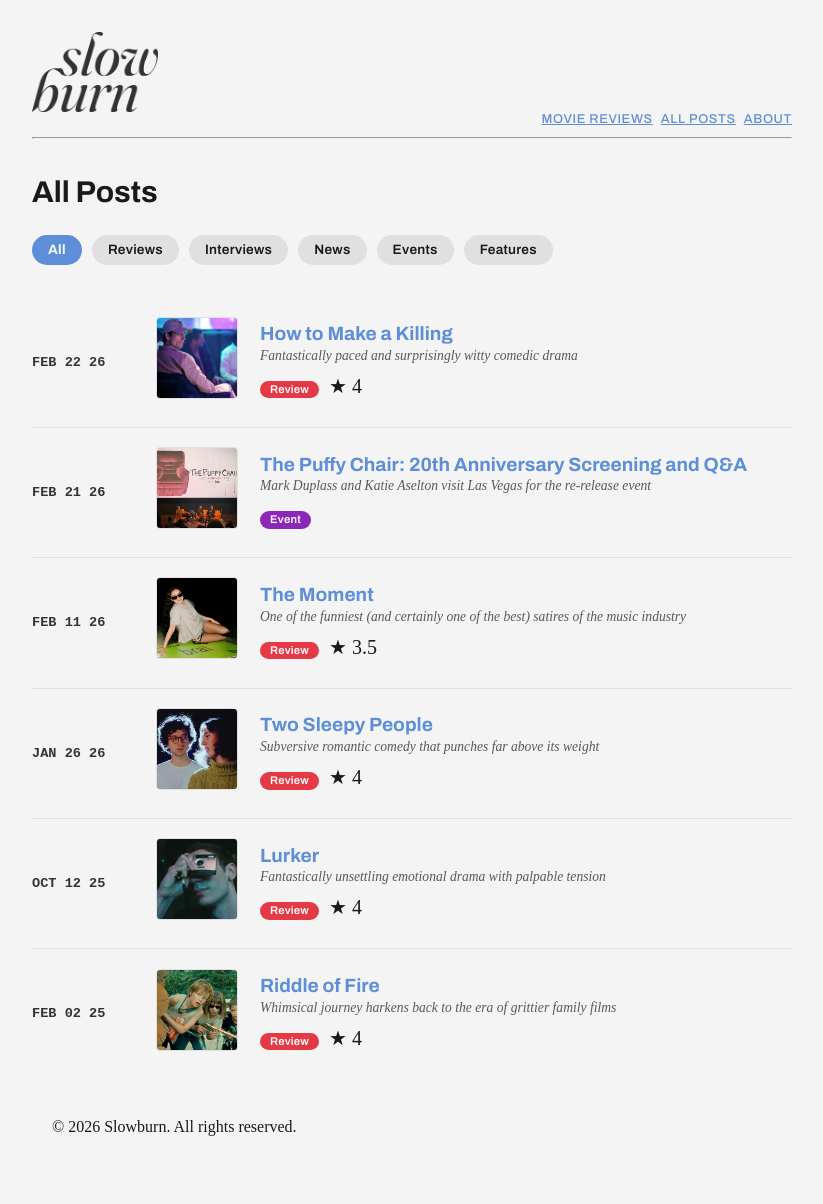
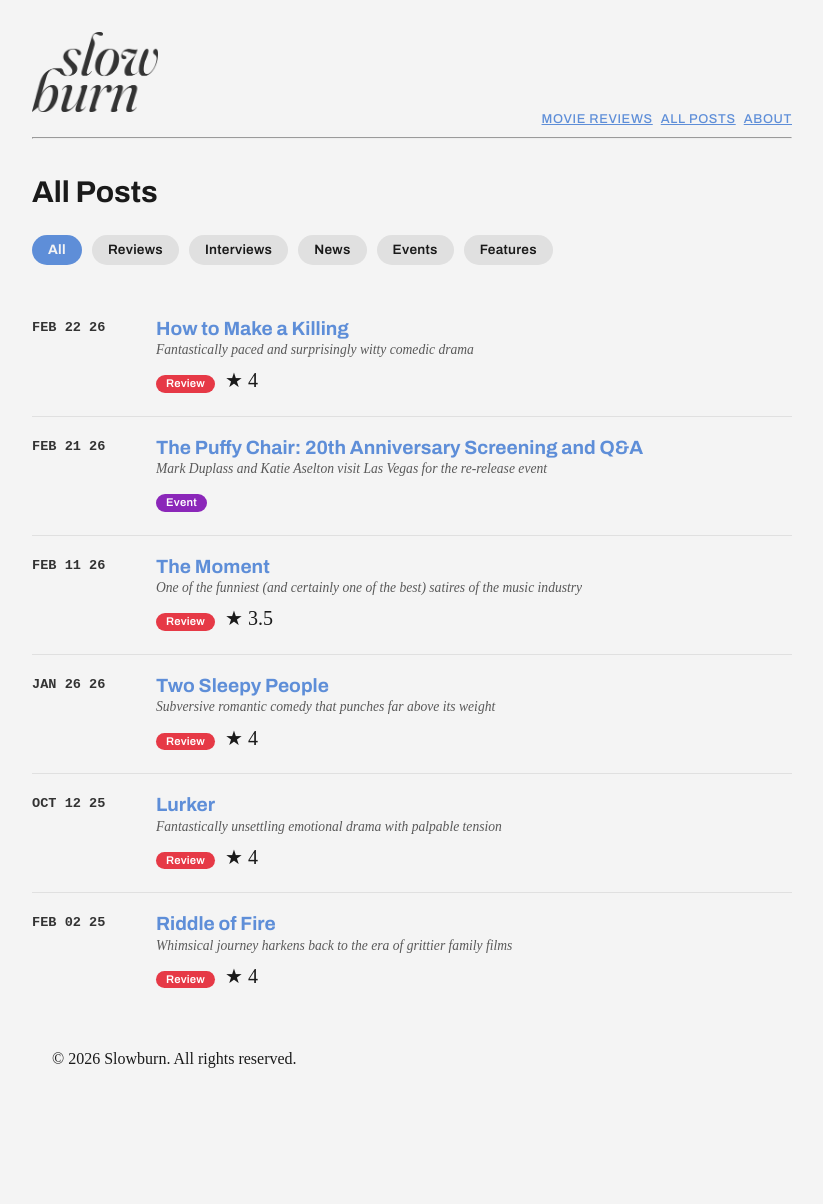
Before and after one commit to Slowburn-Movies/slowburn-movies.github.io, a Jekyll site: the page built from posts.md, in a window 1280 px wide. Shown: the whole page, without its empty margins (228-1051 px from the left). Built offline with Jekyll 4.4.1, drawn with Linux system fonts in a browser that asks for light colours; some web fonts are replaced; after the commit the page ends 1136 px from its top, so only the background shows below that.

Commit message:
fix archive page

```diff
--- a/assets/css/main.css
+++ b/assets/css/main.css
@@ -287,11 +287,11 @@ a {
 
 .archive-item {
   display: grid;
-  grid-template-columns: 100px 80px 1fr;
+  grid-template-columns: 100px 1fr; /* Two columns: Date and Content */
   gap: 1.5rem;
   padding: 1.2rem 0;
   border-bottom: 1px solid var(--badge-bg);
-  align-items: center;
+  align-items: start;
 }
 
 .archive-item:last-child { border-bottom: none; }
@@ -357,12 +357,13 @@ blockquote {
 
   /* Your Original Layout Fixes */
   .archive-item {
-    grid-template-columns: 80px 1fr;
+    grid-template-columns: 75px 1fr;
     gap: 1rem;
+    align-items: start;
   }
 
   .archive-date {
-    display: none;
+    font-size: 0.75rem;
   }
 
   .featured-grid {
--- a/posts.md
+++ b/posts.md
@@ -20,13 +20,13 @@ permalink: /posts/
     {% unless post.hidden %}
       <li class="archive-item" data-type="{{ post.type | downcase }}">
         <div class="archive-date">{{ post.date | date: "%b %d %y" }}</div>
-        <div class="archive-image">
+        <!-- <div class="archive-image">
           <a href="{{ post.url | relative_url }}">
             {% if post.image %}<img src="{{ post.image | relative_url }}" class="archive-thumb" alt="{{ post.image_alt }}">
             {% elsif post.youtube_id %}<img src="https://img.youtube.com/vi/{{ post.youtube_id }}/hqdefault.jpg" class="archive-thumb" alt="{{ post.title }} video">
             {% else %}<div class="archive-thumb" style="background: var(--badge-bg);"></div>{% endif %}
           </a>
-        </div>
+        </div> -->
         <div class="archive-content">
           <h3 class="archive-title"><a href="{{ post.url | relative_url }}">{{ post.title }}</a></h3>
           {% if post.subtitle %}
```
